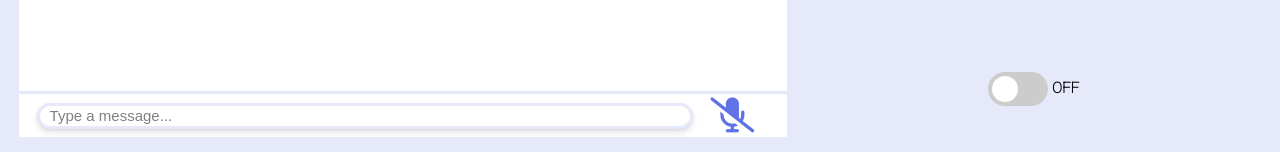
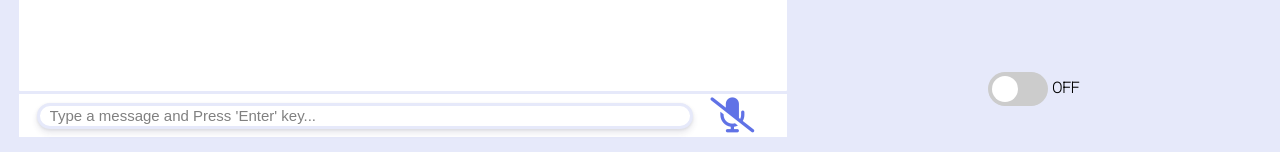
Before and after one commit to qkrwjdan/emotional_chatbot_Interface, a Flask app: page /korean/ in a window 1280 px wide. Shown: the part 648-800 px from the top of the page. Run offline with Flask 2, Linux system fonts and the light colour scheme; some libraries are stand-ins or nearby versions.

Commit message:
Feat: (korean.html) 임시방편 placeholder 수정

```diff
--- a/templates/korean.html
+++ b/templates/korean.html
@@ -54,7 +54,7 @@
 
             <div class="chat-footer">
                <div class="keypad">
-                  <input type="text" id="keypad" class="usrInput browser-default" placeholder="Type a message..."
+                  <input type="text" id="keypad" class="usrInput browser-default" placeholder="Type a message and Press 'Enter' key..."
                      autocomplete="off">
                </div>
                <div class="mic-wrapper">
```
